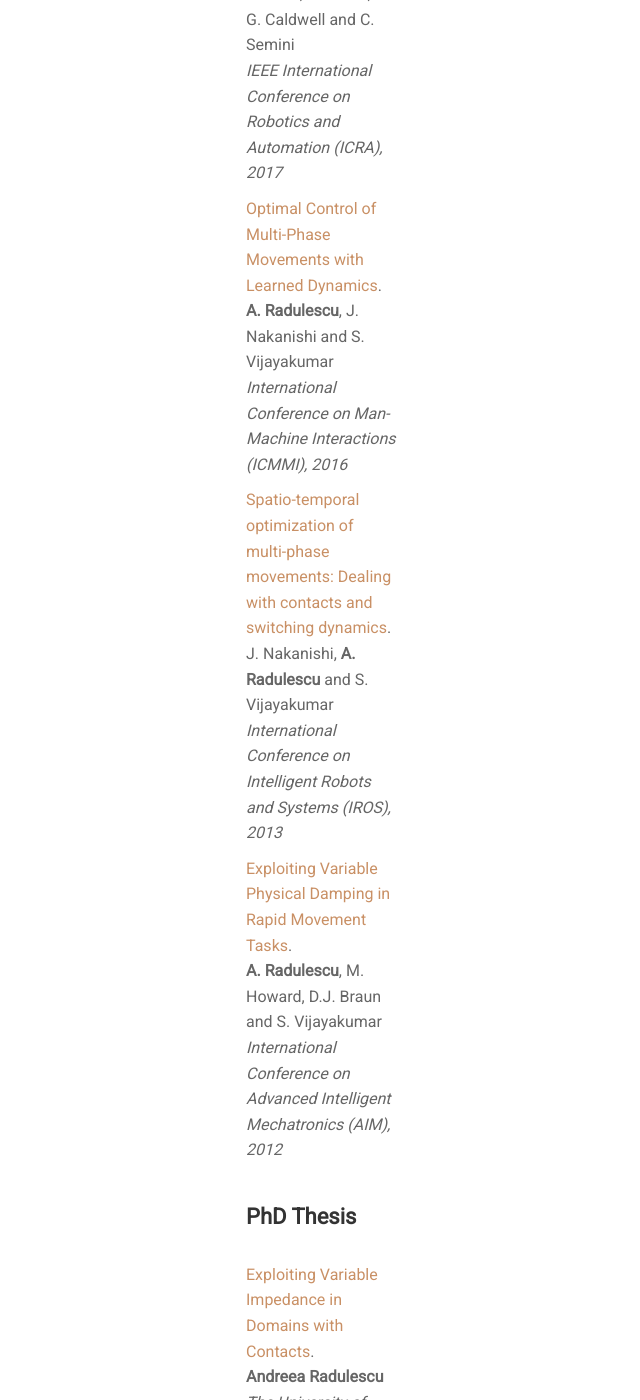
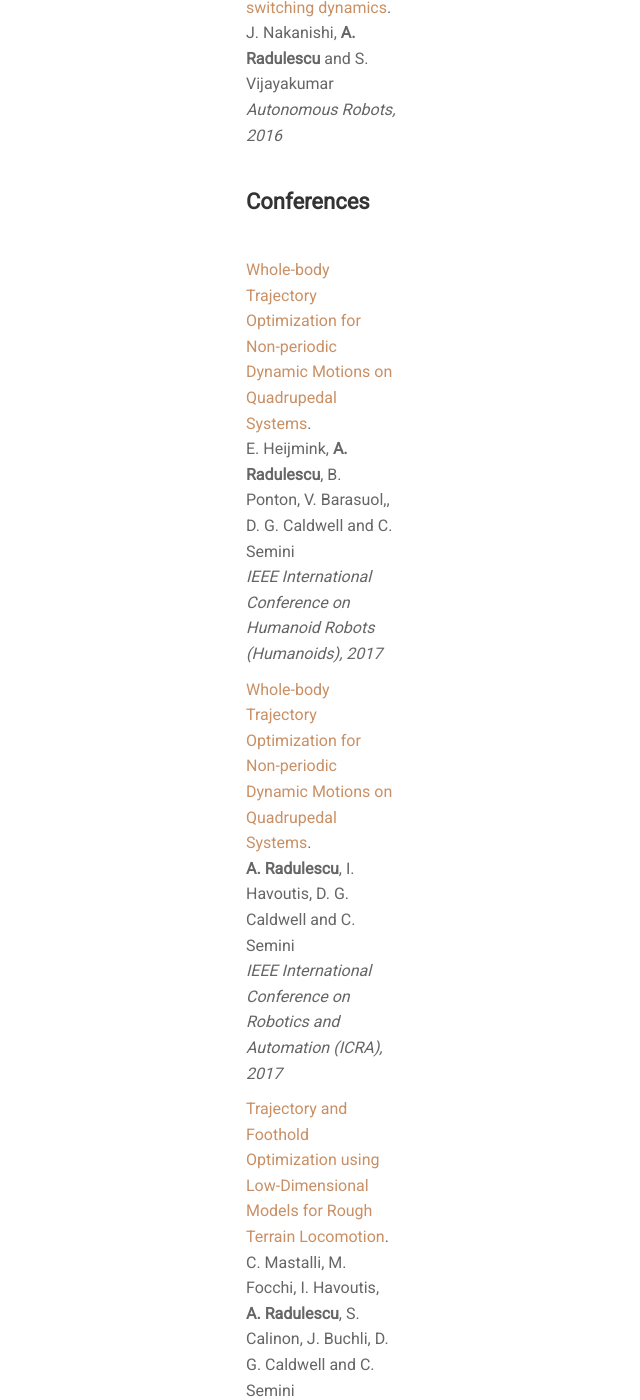
Before and after one commit to Rheea/rheea.github.io, a Jekyll site: the page built from pages/research.html, in a window 1280 px wide and 1400 px high, scrolled down 1811 px. Shown: the whole window, without its empty margins (19-659 px from the left). Built offline with Jekyll 4.4.1, drawn with Linux system fonts in a browser that asks for light colours; nearby versions of some CDN libraries; some of the changed text lies outside the part shown.

Commit message:
publications part 2

```diff
--- a/_data/publications/aradulescu16thesis.yml
+++ b/_data/publications/aradulescu16thesis.yml
@@ -1,7 +1,6 @@
 research: >
 
   #### [Exploiting Variable Impedance in Domains with Contacts](/publications/aradulescu_thesis.pdf)
-
 
   <a href="/publications/aradulescu_thesis.pdf">
     <img src="/assets/img/pdf-paper.png" alt="Drawing" style="height: 1.2em;"/>
--- a/_data/publications/publications.yml
+++ b/_data/publications/publications.yml
@@ -16,6 +16,12 @@ papers: >
     <td markdown="span">[Simultaneous Contact, Gait and Motion Planning for Robust Multi-Legged Locomotion via Mixed-Integer Convex Optimization](/publications/gait17ral.pdf).
     <br> B. Aceituno, C. Mastalli, H. Dai, M. Focchi, **A. Radulescu**, D. G. Caldwell, J. Cappelletto, J. C. Grieco, G. Fernandez and C. Semini
     <br> *IEEE Robotics and Automation Letters (RAL) and IEEE International Conference on Robotics and Automation (ICRA), 2018*</td>
+  </tr>
+  <tr height ="10px"></tr>
+  <tr>
+    <td markdown="span">[Probabilistic Contact Estimation and Impact Detection for State Estimation of Quadruped Robots](/publications/ral17camurri.pdf).
+    <br> M. Camurri, M. Fallon, S. Bazeille, **A. Radulescu**, V. Barasuol, D. G. Caldwell and C. Semini
+    <br> *IEEE Robotics and Automation Letters (RAL) and IEEE International Conference on Robotics and Automation (ICRA), 2017*</td>
   </tr>
   <tr height ="10px"></tr>
   <tr>
@@ -42,6 +48,20 @@ papers: >
     <col width="80%" />
   </colgroup>
   <tbody>
+
+  <tr height ="10px"></tr>
+  <tr>
+    <td markdown="span">[Whole-body Trajectory Optimization for Non-periodic Dynamic Motions on Quadrupedal Systems](/publications/heijmink17humanoids.pdf).
+    <br>  E. Heijmink, **A. Radulescu**, B. Ponton, V. Barasuol,, D. G. Caldwell and C. Semini
+    <br> *IEEE International Conference on Humanoid Robots (Humanoids), 2017*</td>
+  </tr>
+  <tr height ="10px"></tr>
+  <tr>
+    <td markdown="span">[Whole-body Trajectory Optimization for Non-periodic Dynamic Motions on Quadrupedal Systems](/publications/icra17radulescu.pdf).
+    <br>  **A. Radulescu**, I. Havoutis, D. G. Caldwell and C. Semini
+    <br> *IEEE International Conference on Robotics and Automation (ICRA), 2017*</td>
+  </tr>
+  <tr height ="10px"></tr>
   <tr>
     <td markdown="span">[Trajectory and Foothold Optimization using Low-Dimensional Models for Rough Terrain Locomotion](/publications/coupled17icra.pdf).
     <br> C. Mastalli, M. Focchi, I. Havoutis, **A. Radulescu**, S. Calinon, J. Buchli, D. G. Caldwell and C. Semini
@@ -69,6 +89,23 @@ papers: >
   </tbody>
   </table>
 
+  #### Invited Talks
+
+  <table>
+  <colgroup>
+    <col width="20%" />
+    <col width="80%" />
+  </colgroup>
+  <tbody>
+  <tr>
+    <td markdown="span"> **Robust Locomotion Strategies on the HyQ Robot Series**.
+    <br> [Dynamic Legged Locomotion in Realistic Terrains Workshop](https://icra18ws.weebly.com/)
+    <br> *The  International Conference on Robotics and Automation (ICRA), 2018*</td>
+  </tr>
+
+  </tbody>
+  </table>
+
 
   #### PhD Thesis
 
@@ -83,3 +120,6 @@ papers: >
     <br> **Andreea Radulescu**
     <br> *The University of Edinburgh*</td>
   </tr>
+
+  </tbody>
+  </table>
```
Also changed, not shown: 4 other files.
